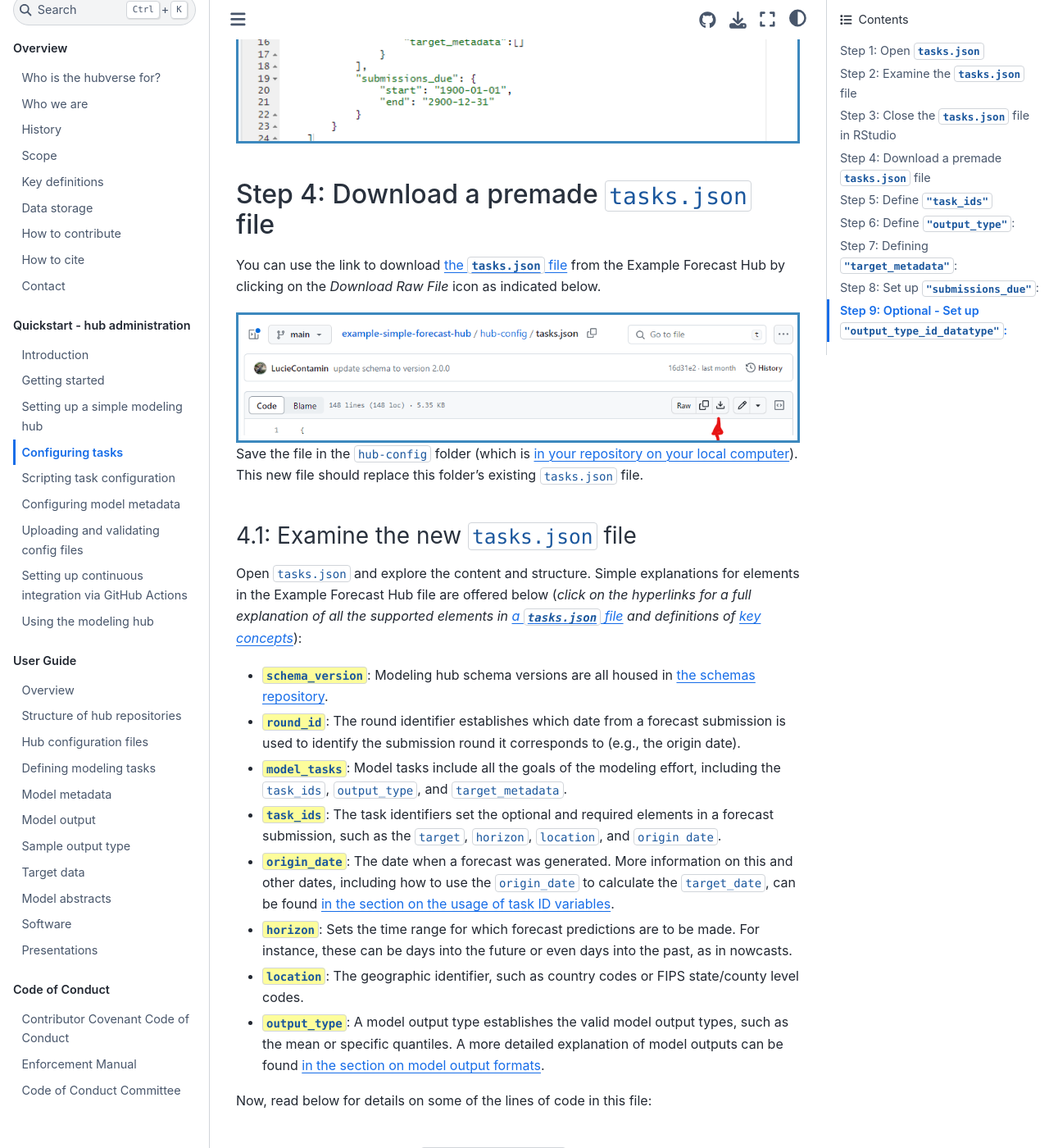
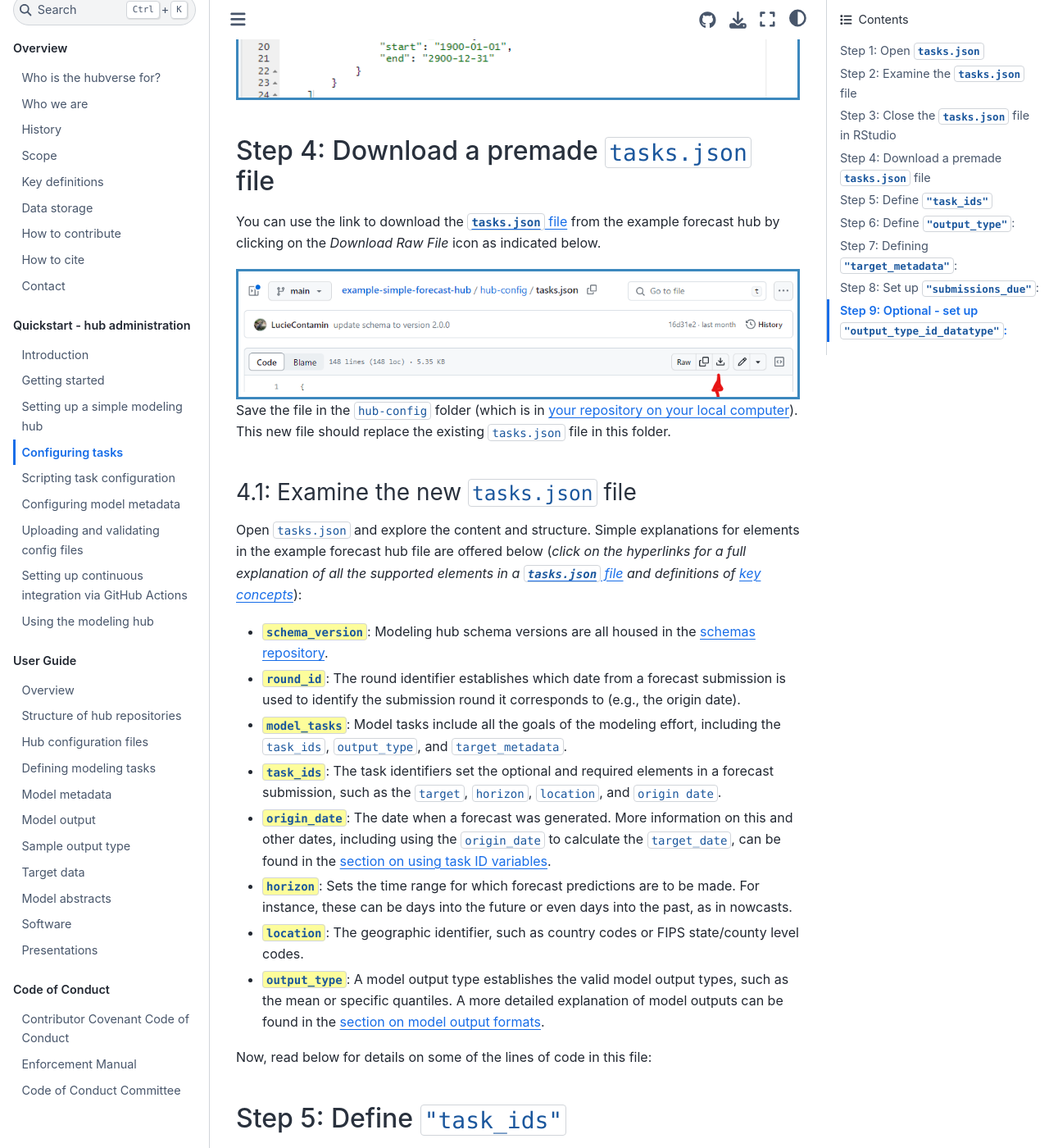
Before and after one commit to hubverse-org/hubDocs, a Sphinx documentation site: the page built from docs/source/quickstart-hub-admin/tasks-config.md, in a window 1280 px wide and 1400 px high, scrolled down 1779 px. Shown: the whole window at 82% size. Built offline with Sphinx 7.4.7 and the Sphinx Book theme 1.1.4, drawn with Linux system fonts in a browser that asks for light colours; comment, search, counter and statistics services are not loaded; some of the changed text lies outside the part shown.

````diff
--- a/docs/source/quickstart-hub-admin/tasks-config.md
+++ b/docs/source/quickstart-hub-admin/tasks-config.md
@@ -1,10 +1,10 @@
 # Configuring tasks
 
-Every Hub is organized around "modeling tasks" that are defined to meet the needs of a project. Modeling tasks are defined for a hub in the [`tasks.json` file](#model-tasks-schema), which specifies the three components of modeling tasks ([task ID variables](#task-id-vars), [output types](#output-types), and [target metadata](#target-metadata)). You can read a detailed definition of modeling tasks [in the "Defining Modeling Tasks" chapter](../user-guide/tasks.md).
+Every hub is organized around "modeling tasks" that are defined to meet the needs of a project. Modeling tasks are defined for a hub in the [`tasks.json` file](#model-tasks-schema), which specifies the three components of modeling tasks ([task ID variables](#task-id-vars), [output types](#output-types), and [target metadata](#target-metadata)). You can read a detailed definition of modeling tasks in the [defining modeling tasks section](../user-guide/tasks.md).
 
 ## Step 1: Open `tasks.json`
 
-Check to be sure you are in  the `hub-config` folder. Click on `tasks.json` to open the file.
+Make sure you are in  the `hub-config` folder. Then, click on `tasks.json` to open the file.
 
 ```{image} ../images/tasks-json.png
 :alt: Screenshot of how to open tasks.json file in RStudio
@@ -33,27 +33,27 @@ Ensure the `tasks.json` file in RStudio is closed by clicking the 'x' icon, as i
 
 ## Step 4: Download a premade `tasks.json` file
 
-You can use the link to download [the `tasks.json` file](https://github.com/hubverse-org/example-simple-forecast-hub/blob/main/hub-config/tasks.json) from the Example Forecast Hub by clicking on the *Download Raw File* icon as indicated below.
+You can use the link to download the [`tasks.json` file](https://github.com/hubverse-org/example-simple-forecast-hub/blob/main/hub-config/tasks.json) from the example forecast hub by clicking on the *Download Raw File* icon as indicated below.
 
 ```{image} ../images/tasks-download.png
 :alt: Screenshot of how to download a tasks.json file from GitHub
 :class: bordered
 ```
 
-Save the file in the `hub-config` folder (which is [in your repository on your local computer](#clone-repo)). This new file should replace this folder's existing `tasks.json` file.
+Save the file in the `hub-config` folder (which is in [your repository on your local computer](#clone-repo)). This new file should replace the existing `tasks.json` file in this folder.
 
 ### 4.1: Examine the new `tasks.json` file
 
-Open `tasks.json` and explore the content and structure. Simple explanations for elements in the Example Forecast Hub file are offered below (*click on the hyperlinks for a full explanation of all the supported elements in [a `tasks.json` file](#model-tasks-schema) and definitions of [key concepts](../overview/definitions.md)*):
+Open `tasks.json` and explore the content and structure. Simple explanations for elements in the example forecast hub file are offered below (*click on the hyperlinks for a full explanation of all the supported elements in a [`tasks.json` file](#model-tasks-schema) and definitions of [key concepts](../overview/definitions.md)*):
 
-* `schema_version`{.codeitem}: Modeling hub schema versions are all housed in [the schemas repository](https://github.com/hubverse-org/schemas/).
+* `schema_version`{.codeitem}: Modeling hub schema versions are all housed in the [schemas repository](https://github.com/hubverse-org/schemas/).
 * `round_id`{.codeitem}: The round identifier establishes which date from a forecast submission is used to identify the submission round it corresponds to (e.g., the origin date).
 * `model_tasks`{.codeitem}: Model tasks include all the goals of the modeling effort, including the `task_ids`, `output_type`, and `target_metadata`.
 * `task_ids`{.codeitem}: The task identifiers set the optional and required elements in a forecast submission, such as the `target`, `horizon`, `location`, and `origin date`.
-* `origin_date`{.codeitem}: The date when a forecast was generated. More information on this and other dates, including how to use the `origin_date` to calculate the `target_date`, can be found [in the section on the usage of task ID variables](#task-id-use).
+* `origin_date`{.codeitem}: The date when a forecast was generated. More information on this and other dates, including using the `origin_date` to calculate the `target_date`, can be found in the [section on using task ID variables](#task-id-use).
 * `horizon`{.codeitem}: Sets the time range for which forecast predictions are to be made. For instance, these can be days into the future or even days into the past, as in nowcasts.
 * `location`{.codeitem}: The geographic identifier, such as country codes or FIPS state/county level codes.
-* `output_type`{.codeitem}: A model output type establishes the valid model output types, such as the mean or specific quantiles. A more detailed explanation of model outputs can be found [in the section on model output formats](#model-output-format).
+* `output_type`{.codeitem}: A model output type establishes the valid model output types, such as the mean or specific quantiles. A more detailed explanation of model outputs can be found in the [section on model output formats](#model-output-format).
 
 Now, read below for details on some of the lines of code in this file:
 
@@ -94,7 +94,7 @@ Now, read below for details on some of the lines of code in this file:
 ### 5.4. Setting up `"location"`:
 - The `location` refers to geographic identifiers such as country codes or FIPS state/county level codes.
 - <mark style="background-color: #32E331">The second line</mark> states that no particular location is required, although, in some instances, specific locations might be required for all submissions.
-- <mark style="background-color: #38C7ED">The third line</mark> indicates the locations that may be submitted. The locations correspond to FIPS codes for US states and territories in this example.
+- <mark style="background-color: #38C7ED">The third line</mark> indicates the locations that may be submitted. The locations in this example correspond to FIPS codes for US states and territories.
 
 ```{image} ../images/tasks-schema-4.png
 :alt: Even more lines of code in the tasks.json file
@@ -107,7 +107,7 @@ As seen previously, each `task_ids` has a `required` and an `optional` property
 
 - To indicate **no possible additional information**, **`optional` can be set to `null`**.
 - If **`required` is set to `null`** but `optional` contains values, (see for example [`"location"`](#setting-up-location)): **no particular value is required, but at least one of the `optional` values is expected**.
-- There may be cases where we have **multiple `model_tasks` and a given task id is relevant to one or more model tasks but not others.** For example, in the code snippet below, the `horizon` task id is relevant to the first model task, whose `target` is `inc covid hosp`, and any one of the optional values specified is expected in the `horizon` column in a model output file. However, **`horizon` is irrelevant to the second model task**, whose `target` is `peak size`. For this model task, **both `required` and `optional` are set to `null`** in the `horizon` task ID configuration, and `NA` is expected in the `horizon` column in model output files.
+- There may be cases where we have **multiple `model_tasks` and a given task ID is relevant to one or more model tasks but not others.** For example, in the code snippet below, the `horizon` task id is relevant to the first model task, whose `target` is `inc covid hosp`, and any one of the optional values specified is expected in the `horizon` column in a model output file. However, **`horizon` is irrelevant to the second model task**, whose `target` is `peak size`. For this model task, **both `required` and `optional` are set to `null`** in the `horizon` task ID configuration, and `NA` is expected in the `horizon` column in model output files.
 
 ```
 "model_tasks": [{
@@ -247,7 +247,7 @@ The schema permits two ways to set the dates during which model forecasts can be
 ```
 <br/>
 
- ## Step 9: Optional - Set up `"output_type_id_datatype"`:
+ ## Step 9: Optional - set up `"output_type_id_datatype"`:
 
 Once all modeling tasks and rounds have been configured, you may also choose to fix the `output_type_id` column data type across all model output files of the hub using the optional `"output_type_id_datatype"` property.
 
````
Also changed, not shown: other parts of docs/source/quickstart-hub-admin/tasks-config.md (+2 -2 lines).
